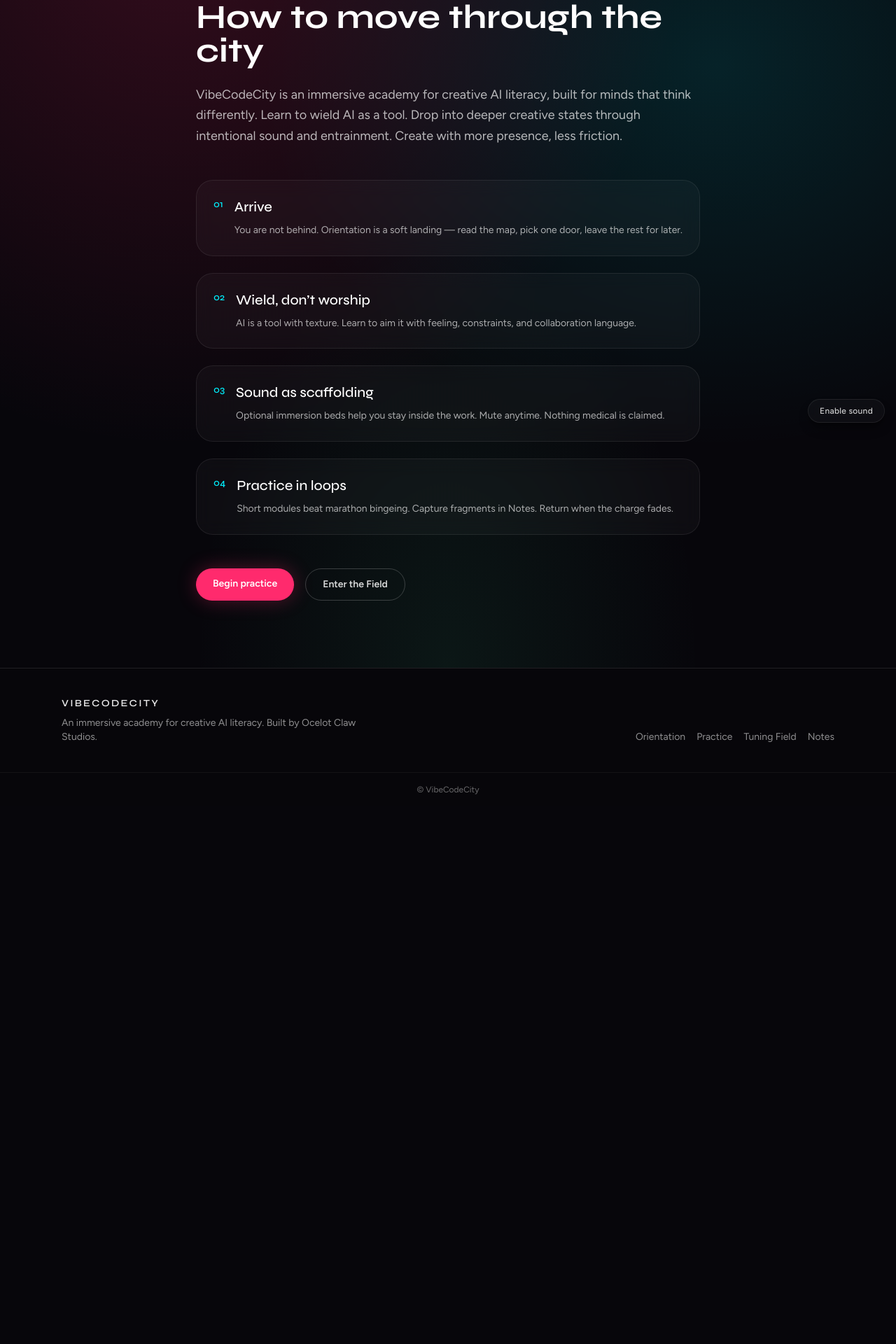
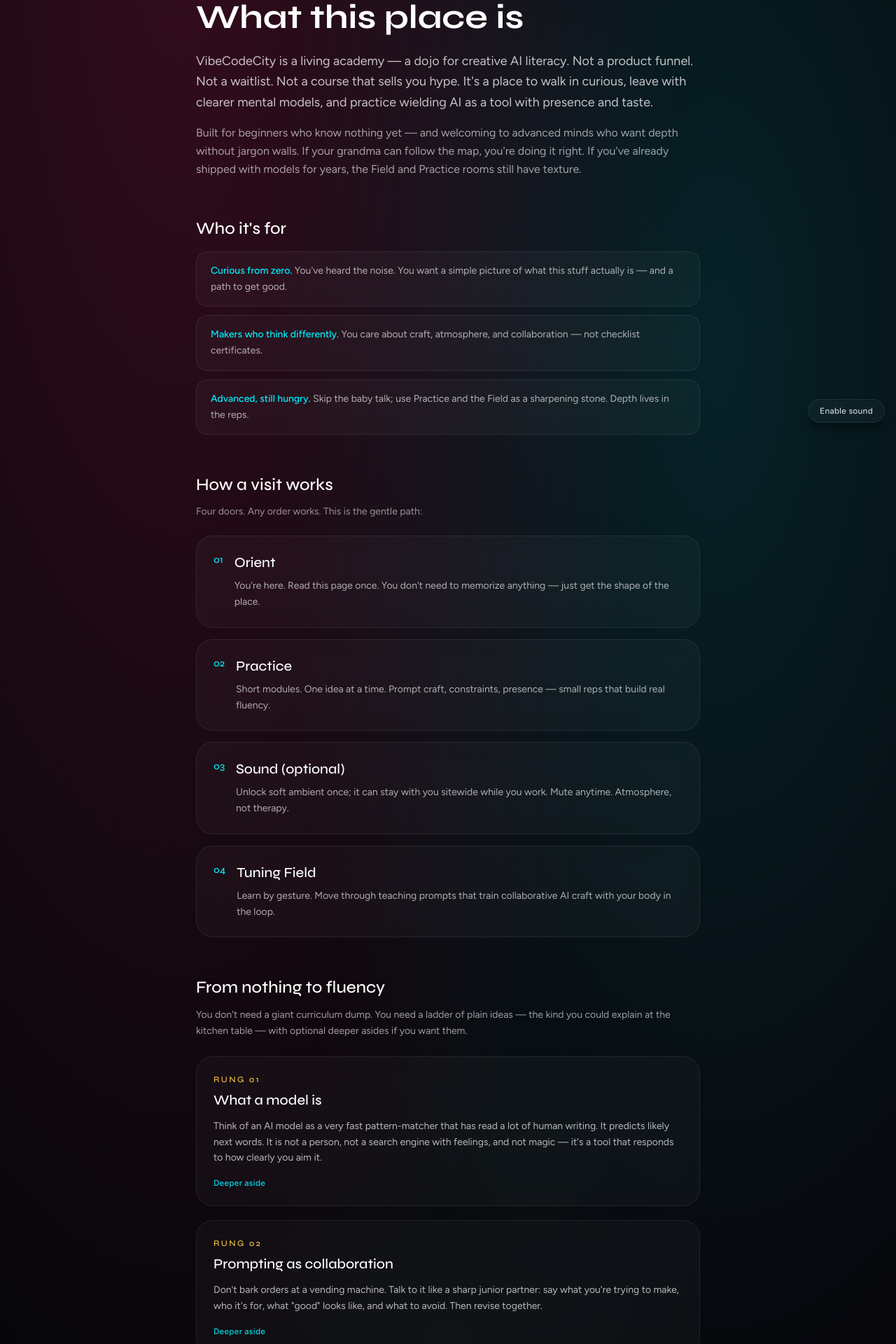
Before and after one commit to WisemanfromtheHighlands/VibeCodeCity, a Next.js app: page /orientation in a window 1280 px wide. Shown: the part 180-2100 px from the top of the page at 70% size. Before the commit the page ends 1332 px from the top, so only its background shows below. Built offline with nearby package versions, Linux system fonts and the light colour scheme.

Commit message:
Rewrite Orientation: living academy map and zero-to-fluency ladder

```diff
--- a/src/app/orientation/page.tsx
+++ b/src/app/orientation/page.tsx
@@ -3,28 +3,63 @@
 
 export const metadata: Metadata = {
   title: "Orientation",
+  description:
+    "What VibeCodeCity is, how to move through it, and a simple path from knowing nothing about AI to becoming fluent.",
 };
 
-const steps = [
+const visitSteps = [
   {
     n: "01",
-    title: "Arrive",
-    body: "You are not behind. Orientation is a soft landing — read the map, pick one door, leave the rest for later.",
+    title: "Orient",
+    body: "You're here. Read this page once. You don't need to memorize anything — just get the shape of the place.",
   },
   {
     n: "02",
-    title: "Wield, don’t worship",
-    body: "AI is a tool with texture. Learn to aim it with feeling, constraints, and collaboration language.",
+    title: "Practice",
+    body: "Short modules. One idea at a time. Prompt craft, constraints, presence — small reps that build real fluency.",
   },
   {
     n: "03",
-    title: "Sound as scaffolding",
-    body: "Optional immersion beds help you stay inside the work. Mute anytime. Nothing medical is claimed.",
+    title: "Sound (optional)",
+    body: "Unlock soft ambient once; it can stay with you sitewide while you work. Mute anytime. Atmosphere, not therapy.",
   },
   {
     n: "04",
-    title: "Practice in loops",
-    body: "Short modules beat marathon bingeing. Capture fragments in Notes. Return when the charge fades.",
+    title: "Tuning Field",
+    body: "Learn by gesture. Move through teaching prompts that train collaborative AI craft with your body in the loop.",
+  },
+];
+
+const ladder = [
+  {
+    title: "What a model is",
+    plain:
+      "Think of an AI model as a very fast pattern-matcher that has read a lot of human writing. It predicts likely next words. It is not a person, not a search engine with feelings, and not magic — it's a tool that responds to how clearly you aim it.",
+    deep: "Under the hood it's statistics over tokens. Your job is taste + direction; its job is generation at speed.",
+  },
+  {
+    title: "Prompting as collaboration",
+    plain:
+      "Don't bark orders at a vending machine. Talk to it like a sharp junior partner: say what you're trying to make, who it's for, what \"good\" looks like, and what to avoid. Then revise together.",
+    deep: "Constraints, examples, and role framing beat vague wishes. Iteration is the craft.",
+  },
+  {
+    title: "Constraints create originality",
+    plain:
+      "\"Write something cool\" gets generic mush. \"Write it as a postcard from 2089, no adjectives ending in -ly, under 80 words\" forces invention. Limits are gifts.",
+    deep: "Narrow the field until generic answers can't survive.",
+  },
+  {
+    title: "Iteration over one-shot genius",
+    plain:
+      "First drafts from AI are clay. Your job is the second and third pass: keep the spark, cut the sludge, ask for a sharper take. Fluency is a loop, not a download.",
+    deep: "Name what worked before you ask for more. Salvage fragments.",
+  },
+  {
+    title: "Taste is the real skill",
+    plain:
+      "Anyone can generate. The rare skill is knowing when something is alive. Notice what moves you. Keep that. Throw the rest back. Taste compounds faster than tips.",
+    deep: "Presence beats bingeing. Short sessions with attention beat marathon scroll.",
   },
 ];
 
@@ -34,42 +69,107 @@
       <div className="mx-auto max-w-3xl px-4 py-16 sm:px-6 lg:py-24">
         <p className="font-display text-xs tracking-[0.28em] text-magenta">ORIENTATION</p>
         <h1 className="mt-3 font-display text-4xl font-bold text-white sm:text-5xl">
-          How to move through the city
+          What this place is
         </h1>
-        <p className="mt-6 text-lg leading-relaxed text-white/70">
-          VibeCodeCity is an immersive academy for creative AI literacy, built for minds that think
-          differently. Learn to wield AI as a tool. Drop into deeper creative states through intentional
-          sound and entrainment. Create with more presence, less friction.
+        <p className="mt-6 text-lg leading-relaxed text-white/75">
+          VibeCodeCity is a living academy — a dojo for creative AI literacy. Not a product funnel.
+          Not a waitlist. Not a course that sells you hype. It's a place to walk in curious, leave with
+          clearer mental models, and practice wielding AI as a tool with presence and taste.
+        </p>
+        <p className="mt-4 text-base leading-relaxed text-white/60">
+          Built for beginners who know nothing yet — and welcoming to advanced minds who want depth
+          without jargon walls. If your grandma can follow the map, you're doing it right. If you've
+          already shipped with models for years, the Field and Practice rooms still have texture.
         </p>
 
-        <ol className="mt-12 space-y-6">
-          {steps.map((step) => (
+        <section className="mt-14">
+          <h2 className="font-display text-2xl text-white">Who it's for</h2>
+          <ul className="mt-4 space-y-3 text-sm leading-relaxed text-white/65">
+            <li className="surface rounded-2xl px-5 py-4">
+              <span className="font-medium text-cyan">Curious from zero.</span> You've heard the noise.
+              You want a simple picture of what this stuff actually is — and a path to get good.
+            </li>
+            <li className="surface rounded-2xl px-5 py-4">
+              <span className="font-medium text-cyan">Makers who think differently.</span> You care about
+              craft, atmosphere, and collaboration — not checklist certificates.
+            </li>
+            <li className="surface rounded-2xl px-5 py-4">
+              <span className="font-medium text-cyan">Advanced, still hungry.</span> Skip the baby talk;
+              use Practice and the Field as a sharpening stone. Depth lives in the reps.
+            </li>
+          </ul>
+        </section>
+
+        <section className="mt-14">
+          <h2 className="font-display text-2xl text-white">How a visit works</h2>
+          <p className="mt-3 text-sm text-white/55">Four doors. Any order works. This is the gentle path:</p>
+          <ol className="mt-6 space-y-4">
+            {visitSteps.map((step) => (
               <li key={step.n} className="surface rounded-3xl p-6">
                 <div className="flex gap-4">
                   <span className="font-display text-sm text-cyan">{step.n}</span>
                   <div>
-                  <h2 className="font-display text-xl text-white">{step.title}</h2>
+                    <h3 className="font-display text-xl text-white">{step.title}</h3>
                     <p className="mt-2 text-sm leading-relaxed text-white/65">{step.body}</p>
                   </div>
                 </div>
               </li>
             ))}
           </ol>
+        </section>
 
-        <div className="mt-12 flex flex-wrap gap-4">
+        <section className="mt-14">
+          <h2 className="font-display text-2xl text-white">From nothing to fluency</h2>
+          <p className="mt-3 text-sm leading-relaxed text-white/60">
+            You don't need a giant curriculum dump. You need a ladder of plain ideas — the kind you
+            could explain at the kitchen table — with optional deeper asides if you want them.
+          </p>
+          <div className="mt-6 space-y-5">
+            {ladder.map((rung, i) => (
+              <article key={rung.title} className="surface rounded-3xl p-6">
+                <p className="font-display text-xs tracking-[0.2em] text-solar-gold">
+                  RUNG {String(i + 1).padStart(2, "0")}
+                </p>
+                <h3 className="mt-2 font-display text-xl text-white">{rung.title}</h3>
+                <p className="mt-3 text-sm leading-relaxed text-white/70">{rung.plain}</p>
+                <details className="mt-4 group">
+                  <summary className="cursor-pointer list-none text-xs font-medium tracking-wide text-cyan/90 hover:text-cyan">
+                    <span className="underline-offset-2 group-open:underline">Deeper aside</span>
+                  </summary>
+                  <p className="mt-2 text-xs leading-relaxed text-white/50">{rung.deep}</p>
+                </details>
+              </article>
+            ))}
+          </div>
+        </section>
+
+        <section className="mt-14 surface rounded-3xl p-6 sm:p-8">
+          <h2 className="font-display text-2xl text-white">Your next move</h2>
+          <p className="mt-3 text-sm leading-relaxed text-white/65">
+            Pick one. Don't collect all the doors. Start a short practice module, or open the Field and
+            learn by gesture. Sound can unlock in the corner whenever you're ready — it follows you.
+          </p>
+          <div className="mt-8 flex flex-wrap gap-4">
             <Link
-            href="/practice"
-            className="rounded-full bg-magenta px-6 py-3 text-sm font-semibold text-white shadow-[0_0_28px_rgba(255,42,109,0.3)]"
+              href="/practice/prompt-craft"
+              className="rounded-full bg-magenta px-6 py-3 text-sm font-semibold text-white shadow-[0_0_28px_rgba(255,42,109,0.3)] transition duration-medium ease-organic hover:bg-magenta/90"
             >
-            Begin practice
+              Start first practice
             </Link>
             <Link
               href="/field"
-            className="rounded-full border border-white/20 px-6 py-3 text-sm font-semibold text-white/85 hover:border-cyan/50 hover:text-cyan"
+              className="rounded-full border border-white/20 px-6 py-3 text-sm font-semibold text-white/85 transition duration-medium ease-organic hover:border-cyan/50 hover:text-cyan"
             >
-            Enter the Field
+              Open the Field
+            </Link>
+            <Link
+              href="/practice"
+              className="rounded-full border border-white/10 px-6 py-3 text-sm font-medium text-white/60 transition duration-medium ease-organic hover:border-white/25 hover:text-white/85"
+            >
+              Browse all modules
             </Link>
           </div>
+        </section>
       </div>
     </div>
   );
```
Lines whose indentation alone changed are shown as unchanged.
